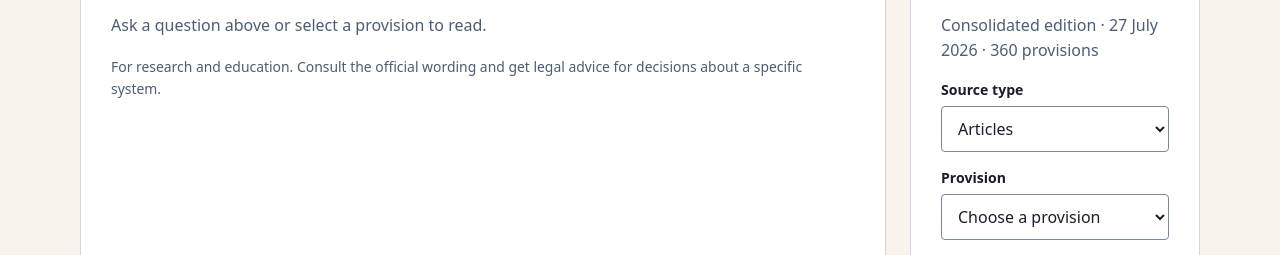
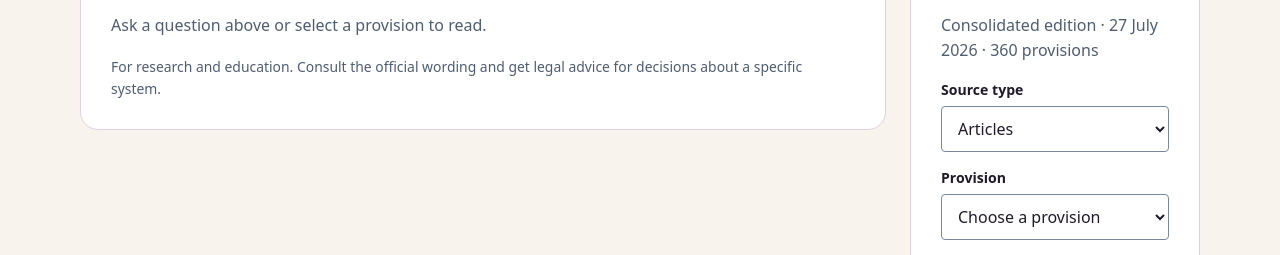
Before and after one commit to zinaelnahel/eu-ai-act-research-desk, a plain HTML site: page public/eu-ai-act/index.html in a window 1280 px wide. Shown: the part 690-945 px from the top of the page. Drawn offline with Linux system fonts and the light colour scheme.

Commit message:
Keep the empty answer panel compact

```diff
--- a/public/eu-ai-act/desk.css
+++ b/public/eu-ai-act/desk.css
@@ -90,6 +90,7 @@ td, th { text-align: left; padding: 10px; border-bottom: 1px solid #ccd4df; vert
 .desk-secondary { display: flex; flex-wrap: wrap; align-items: center; gap: 8px 18px; margin-top: 16px; font-size: .86rem; }
 .desk-secondary button, .desk-secondary a { color: #573665; background: transparent; text-decoration: underline; text-underline-offset: 4px; padding: 6px 0; border: 0; }
 .assistant-home .research, .assistant-home aside, .assistant-home .verification { border-color: #ded0e2; border-radius: 18px; }
+.assistant-home .research { align-self: start; }
 .assistant-home .asked-question, .assistant-home .generated-answer { border-color: #795193; background: #f7effa; border-radius: 8px; padding: 14px 18px; }
 @media (max-width: 790px) {
   .assistant-home .intro { grid-template-columns: minmax(0, 1fr); }
```
